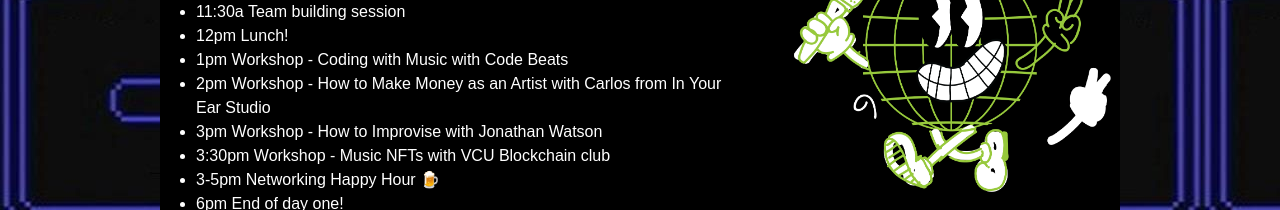
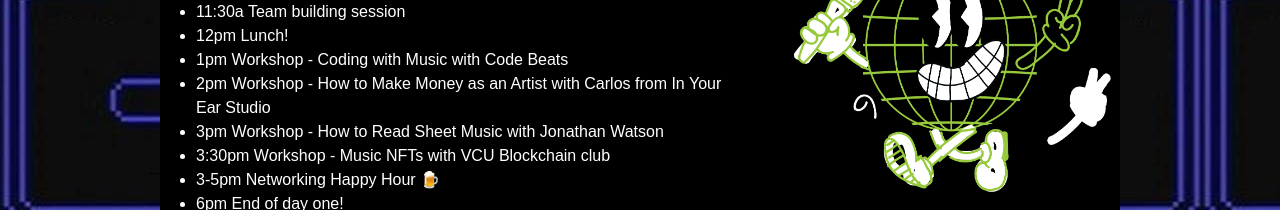
Before and after one commit to jonaylor89/rva-remix-website, a React (Create React App) app: page / in a window 1280 px wide. Shown: the part 1100-1310 px from the top of the page. Built offline with nearby package versions, Linux system fonts and the light colour scheme.

Commit message:
update schedule

```diff
--- a/src/sections/ScheduleSection.tsx
+++ b/src/sections/ScheduleSection.tsx
@@ -18,7 +18,7 @@ const ScheduleSection = () => {
                             <li>12pm Lunch!</li>
                             <li>1pm Workshop - Coding with Music with Code Beats</li>
                             <li>2pm Workshop - How to Make Money as an Artist with Carlos from In Your Ear Studio</li>
-                            <li>3pm Workshop - How to Improvise with Jonathan Watson</li>
+                            <li>3pm Workshop - How to Read Sheet Music with Jonathan Watson</li>
                             <li>3:30pm Workshop - Music NFTs with VCU Blockchain club</li>
                             <li>3-5pm Networking Happy Hour 🍺</li>
                             <li>6pm End of day one!</li>
```
